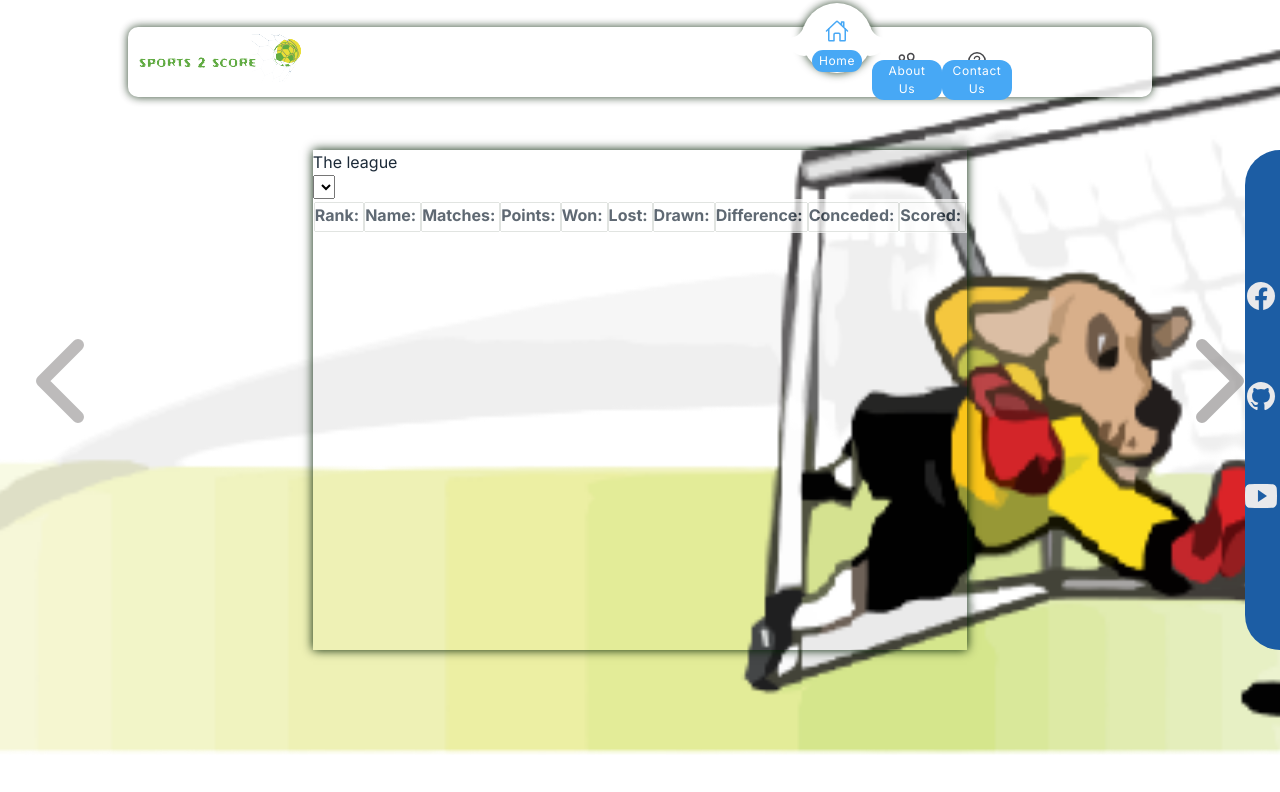
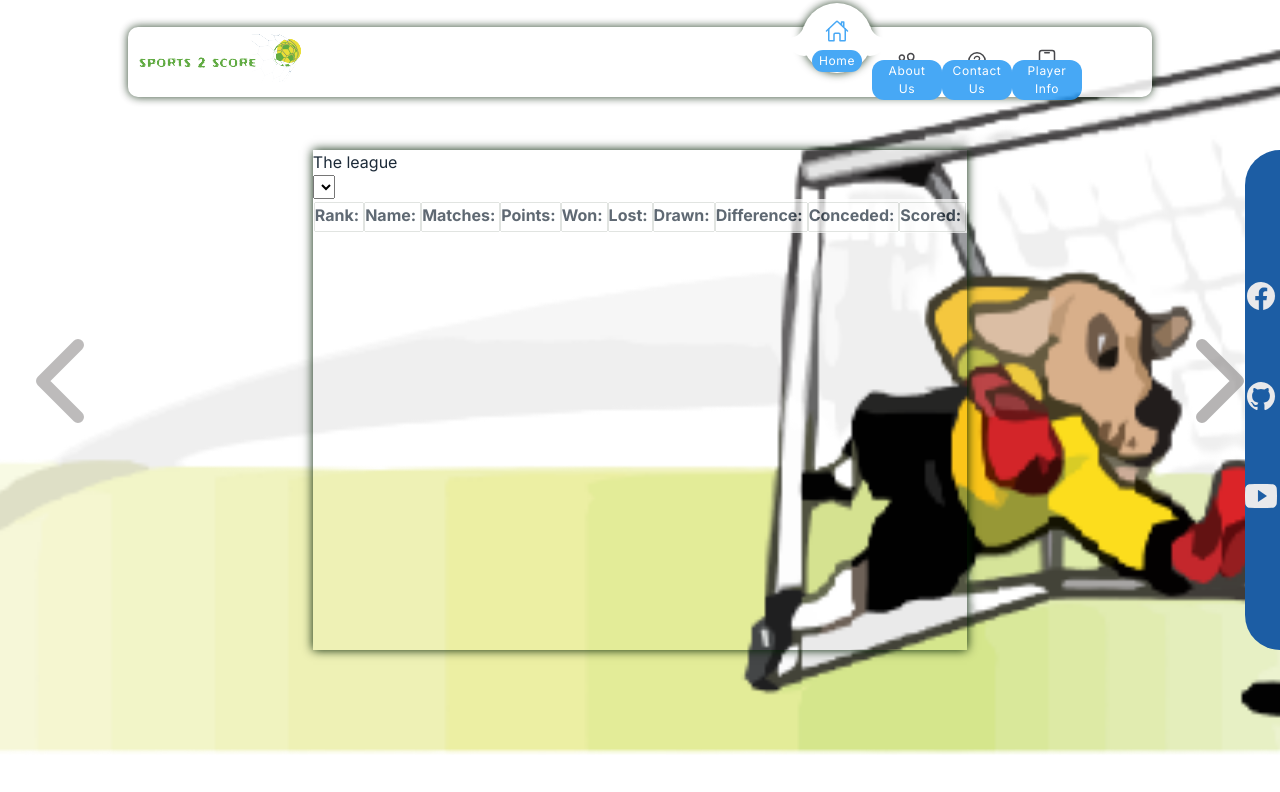
Before and after one commit to JaroslawPogoda/Sports2score, a website: page index.html in a window 1280 px wide. Drawn offline with nearby package versions, Linux system fonts and the light colour scheme; no server answers.

Commit message:
'updated'

```diff
--- a/index.html
+++ b/index.html
@@ -42,10 +42,17 @@
                   <span class="text">About Us</span>
                 </a>
               </li>
+
               <li class="list">
                 <a href="pages/contactus.html">
                   <span class="icon-bar"><ion-icon name="help-circle-outline"></ion-icon></span>
                   <span class="text">Contact Us</span>
+                </a>
+              </li>
+              <li class="list">
+                <a href="https://yogue1997.github.io/soccer-api/">
+                  <span class="icon-bar"><ion-icon name="id-card-outline"></ion-icon></span>
+                  <span class="text">Player Info</span>
                 </a>
               </li>
               <div class="indicator"></div>
```
Also changed, not shown: pages/aboutus.html (+6 -0 lines), pages/contactus.html (+12 -0 lines).
